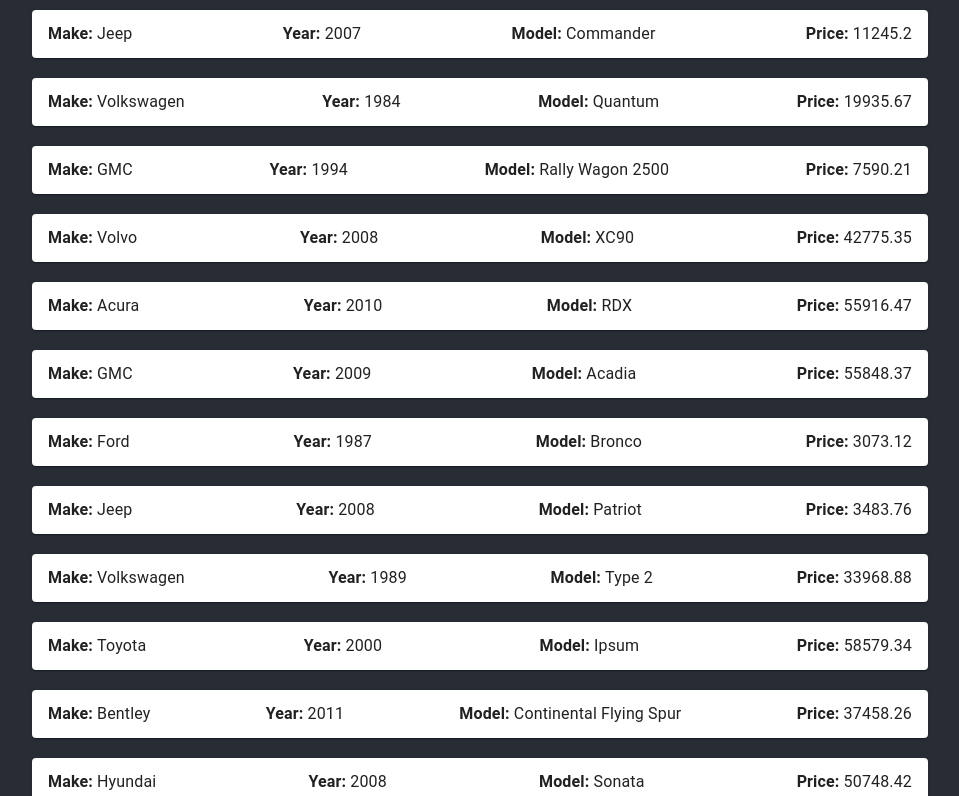
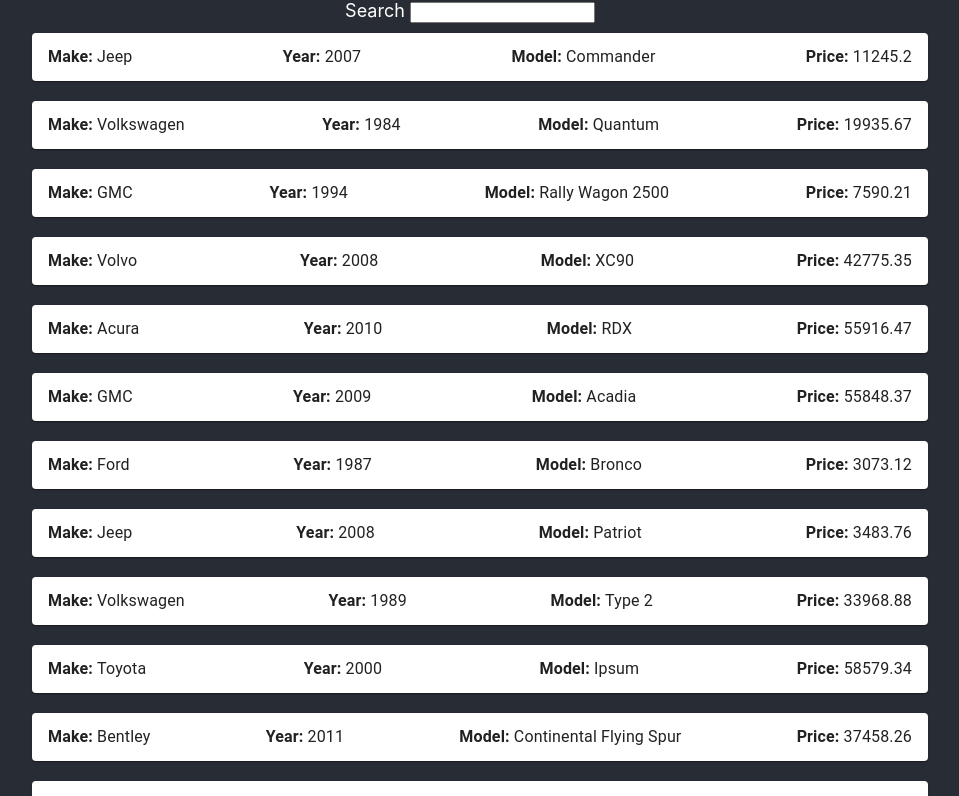
Before and after one commit to HaneenAmro/cars, a React (Create React App) app in the folder cars/: page / in a window 1280 px wide. Shown: the top 796 px of the page, without its empty margins (170-1129 px from the left). Built offline with nearby package versions, Linux system fonts and the light colour scheme.

Commit message:
Added text field

```diff
--- a/cars/src/App.css
+++ b/cars/src/App.css
@@ -57,3 +57,8 @@
 span {
   margin-left: 1%;
 }
+
+label {
+  color: #fff;
+  font-size: large;
+}
--- a/cars/src/App.js
+++ b/cars/src/App.js
@@ -15,6 +15,10 @@
   render() {
   return (
     <div className="App">
+      <div>
+        <label> Search </label>
+        <input type="text" ></input>
+      </div>
       <CarList carData={this.state.carData}/>
     </div>
   );
```
